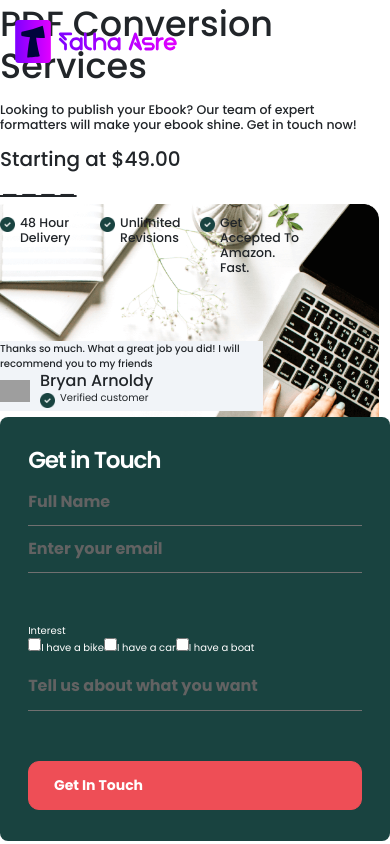
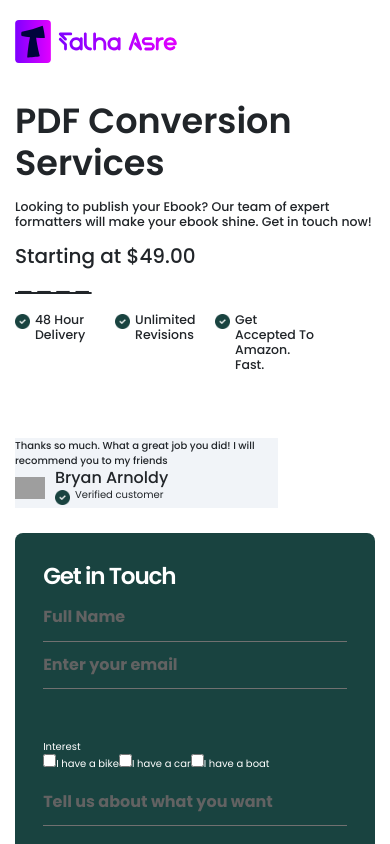
Before and after one commit to talhaasre/Firstproj, a React (Create React App) app: page / in a window 390 px wide. Shown: the top 844 px of the page. Built offline with nearby package versions, Linux system fonts and the light colour scheme; grey boxes are pictures that could not be loaded.

Commit message:
responsive

```diff
--- a/package.json
+++ b/package.json
@@ -19,7 +19,7 @@
     "react-dom": "^17.0.2",
     "react-helmet": "^6.1.0",
     "react-router-dom": "^6.8.2",
-    "react-scripts": "^4.0.3",
+    "react-scripts": "^5.0.1",
     "react-scrollspy": "^3.4.3",
     "react-toastify": "^9.1.1",
     "sass": "^1.58.3",
--- a/src/common.scss
+++ b/src/common.scss
@@ -304,9 +304,6 @@ table {
   }
 }
 @media (max-width: 1620px) {
-  body {
-    font-size: 13px;
-  }
   .my_container {
     max-width: $container-1620;
   }
--- a/src/pages/Homepage/Homepage.jsx
+++ b/src/pages/Homepage/Homepage.jsx
@@ -46,7 +46,7 @@ const Homepage = () => {
         />
         <div className={`my_container ${styles.hero_container}`}>
           <div className={`row ${styles.form_row}`}>
-            <div className={`col-md-7 p-0 ${styles.form_col}`}>
+            <div className={`col-md-7 ${styles.form_col} ${styles.form_col1}`}>
               <div className={styles.form_fileds_wrapper}>
                 <h2 className={styles.title_hs}>PDF Conversion Services</h2>
                 <br />
@@ -119,7 +119,7 @@ const Homepage = () => {
                 </article>
               </div>
             </div>
-            <div className={`col-md-5 p-0 ${styles.form_col}`}>
+            <div className={`col-md-5 ${styles.form_col} ${styles.form_col2}`}>
               <div className={styles.form_box}>
                 <div className={styles.form_fileds_wrapper}>
                   <h4 className={styles.title}>Get in Touch</h4>
--- a/src/pages/Homepage/homepage.module.scss
+++ b/src/pages/Homepage/homepage.module.scss
@@ -5,6 +5,7 @@
 .hero_banner {
   position: relative;
   height: 100vh;
+
   .hero_bg {
     width: 100%;
     max-width: fit-content;
@@ -17,21 +18,43 @@
     right: 1.063em;
     margin: auto 0;
   }
+
   .hero_container,
   .form_row {
     height: 100%;
   }
+
   .form_col {
     display: flex;
     flex-direction: column;
     justify-content: center;
-    align-items: center;
+
+    &.form_col1 {
+      align-items: flex-start;
+
+      .form_fileds_wrapper {
+        max-width: 36.875em;
+
+        .title_hs {
+          font-size: 3.5em;
+          font-weight: 600;
+        }
+      }
+    }
+
+    &.form_col2 {
+      align-items: flex-end;
+    }
   }
+
   .form_box {
+    width: 100%;
+    max-width: 29.125em;
     padding: 2.5em 2.813em 3.125em;
     background: $color-194340;
     color: $color-ffffff;
     border-radius: 8px;
+
     .form_fileds_wrapper {
       .title {
         @include textStyles(2.313em, 1.568em, -1.17px);
@@ -46,23 +69,28 @@
   display: flex;
   justify-content: center;
   align-items: center;
+
   .text_container {
     text-align: center;
     padding: 5em 0 10em;
+
     .heading {
       @include textStyles(3.5em, normal, 0);
       font-weight: bolder;
     }
+
     .description {
       @include textStyles(2em, normal, 0);
       max-width: 55%;
       margin: 1em auto 0;
     }
   }
+
   .img_wrapper {
     width: 100%;
     max-width: 60em;
     margin: 0 auto;
+
     .hero_img {
       width: 100%;
       max-width: 60em;
@@ -74,12 +102,15 @@
 @media (max-width: 600px) {
   .home_sec1 {
     padding: 10em 0 10em;
+
     .text_container {
       padding: 5em 0;
+
       .heading {
         font-size: 2.5em;
         text-align: left;
       }
+
       .description {
         font-size: 1.4em;
         max-width: 100%;
@@ -89,9 +120,7 @@
   }
 }
 
-.title_hs {
-  font-size: 3.5em;
-}
+
 
 .title_hs_1 {
   font-size: 1.25em;
@@ -106,6 +135,7 @@
   display: flex;
   padding-bottom: 10em;
   padding-left: 0;
+
   .displayCol {
     max-width: 10em;
     max-height: 2.625em;
@@ -125,6 +155,7 @@
 .ss {
   width: 100%;
   padding: 5.3em 23em 10.6em;
+
   // max-width: 90em;
   // height: 13.95em;
   // padding: 16.875em;
@@ -135,6 +166,7 @@
     // height: 4em;
     display: flex;
     justify-content: space-evenly;
+
     // padding:3.32em 14.25em 6.625em;
     .sizeimg {
       justify-content: space-evenly;
@@ -144,7 +176,16 @@
   }
 }
 
-@media (max-width: 900px) {
+@media (max-width: 992px) {
+  .hero_banner {
+    height: auto;
+    padding: 10em 0 0;
+
+    .hero_bg {
+      display: none;
+    }
+  }
+
   .ss {
     padding: 4.6em 0em 5.3em;
   }
@@ -207,6 +248,7 @@
 
 .pros_sec {
   padding-top: 4em;
+
   .pros_h {
     text-align: center;
     width: 100%;
@@ -215,16 +257,20 @@
     padding-left: 10.5em;
     padding-right: 10.5em;
   }
+
   .pros_h6 {
     font-size: 1.8em;
   }
+
   .pros_items_row1_p {
     padding-top: 1.2em;
     font-size: 1.5em;
   }
+
   .pros_items {
     padding: 5.625em 7.8125em;
   }
+
   .pros_p {
     font-size: 1.5em;
     padding: 4em 18.25em 10em;
@@ -248,23 +294,29 @@
       display: flex;
       flex-direction: column;
     }
+
     .pros_items_row2 {
       display: flex;
       flex-direction: column;
     }
+
     .pros_items_row1_div {
       padding-right: 2em;
       padding-top: 2em;
+
       .avatarimg1 {
         padding-right: 1em;
       }
     }
+
     .pros_p {
       padding: 1.5em;
     }
+
     .pros_h {
       padding: 1em;
     }
+
     .pros_items {
       padding: 2em 1em;
     }
@@ -289,6 +341,7 @@
   background-color: #f4f4ff;
   padding: 0%;
   margin: 0%;
+
   .testimonials_h {
     font-size: 3.6em;
     font-weight: 700;
@@ -296,8 +349,10 @@
     width: 100%;
     padding-top: 1.7em;
   }
+
   .testimonials_div {
     padding: 2.7em 7.375em 15.3125em;
+
     .testimonials_div_boxes {
       display: flex;
       justify-content: space-evenly;
@@ -321,18 +376,40 @@
 }
 
 @media (max-width: 600px) {
+  .hero_banner {
+    .form_col {
+      &.form_col1 {
+        padding: 0;
+      }
+
+      &.form_col2 {
+        padding: 2.5em 0 0;
+      }
+    }
+
+    .form_row {
+      padding: 0 1.5em;
+
+      .form_box {
+        max-width: 100%;
+      }
+    }
+  }
+
   .testimonials {
     .testimonials_div_boxes {
       display: flex;
       flex-direction: column;
       width: 100%;
     }
+
     .testimonials_div_box {
       padding-right: 2em;
       padding-bottom: 1em;
       max-width: 100%;
       margin-bottom: 2em;
     }
+
     .testimonials_div {
       padding: 2.7em 3em 5em;
     }
@@ -454,18 +531,23 @@
         object-fit: contain;
       }
     }
+
     .footerdiv_top {
       .footerdiv {
+
         // padding: 1.5625em 10.875em 10.6875em 0em;
         .footerdiv1 {
           // padding-left: 2em;
         }
+
         .footerdiv2 {
           // padding-left: 3em;
         }
+
         .footerdiv3 {
           // padding-left: 3em;
         }
+
         .footerdiv4 {
           // padding-left: 3em;
         }
@@ -481,6 +563,7 @@
         object-fit: contain;
       }
     }
+
     .footerdiv_top {
       .footerdiv {
         padding: 0em;
@@ -488,51 +571,64 @@
         // justify-content: center;
         display: flex;
         flex-direction: column;
+
         .footerdiv1 {
           padding-left: 1.5em;
           align-items: center;
+
           .logo {
             // width: 50em;
           }
+
           .footerdiv1_1 {
             // justify-content: space-between;
             width: auto;
+
             .footerdiv1_1_img {
               // height: 4em;
             }
           }
         }
+
         .footerdiv2 {
           padding-top: 3em;
+
           .footerdiv2_h6 {
             font-size: 3em;
           }
+
           .footerdiv2_2_p {
             font-size: 3em;
           }
         }
+
         .footerdiv3 {
+
           // font-size: 3em;
           .footerdiv3_h6 {
             font-size: 3em;
             padding-top: 1em;
           }
+
           .footerdiv3_p {
             font-size: 3em;
             padding-top: 1em;
           }
         }
-        .footerdiv4{
-          .footerdiv4_h6{
+
+        .footerdiv4 {
+          .footerdiv4_h6 {
             font-size: 3em;
             padding-top: 3em;
           }
-          .footerdiv4_1_p{
+
+          .footerdiv4_1_p {
             font-size: 3em;
           }
         }
       }
-      .footerdiv_p{
+
+      .footerdiv_p {
         font-size: 3em;
       }
     }
@@ -616,6 +712,7 @@
     .guarantee_div_col {
       padding: 7em 0em 7em 3.5em;
     }
+
     .guarantee_div_images {
       display: none;
     }
@@ -706,11 +803,13 @@
   .sps {
     padding: 0;
     overflow-x: hidden;
+
     .sps_scr {
       padding: auto;
       padding: 2.5em 2em 2.5em;
     }
-    .sps_group{
+
+    .sps_group {
       padding: 0em 2em 5em;
     }
   }
@@ -839,17 +938,20 @@
 
 @media (max-width: 600px) {
   .sps {
-    .sps_group{
+    .sps_group {
       flex-direction: column;
-      .sps_group_box{
+
+      .sps_group_box {
         width: 100%;
         margin-bottom: 2em;
       }
     }
+
     .sps_scr_boxes {
       display: flex;
       flex-direction: column;
       padding-bottom: 0em;
+
       .sps_scr_box {
         padding-bottom: 0.5em;
         margin-bottom: 2em;
```
Also changed, not shown: src/pages/Accordion/accordion.scss (+8 -0 lines), 1 other file (tests, documents, lock files or other folders).
